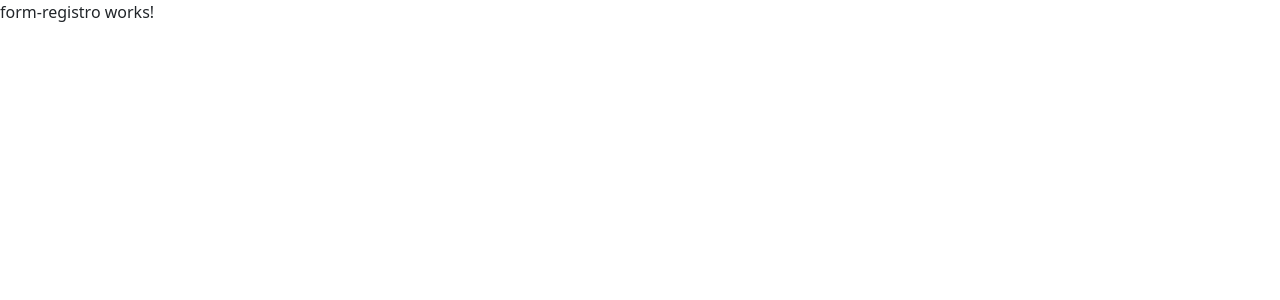
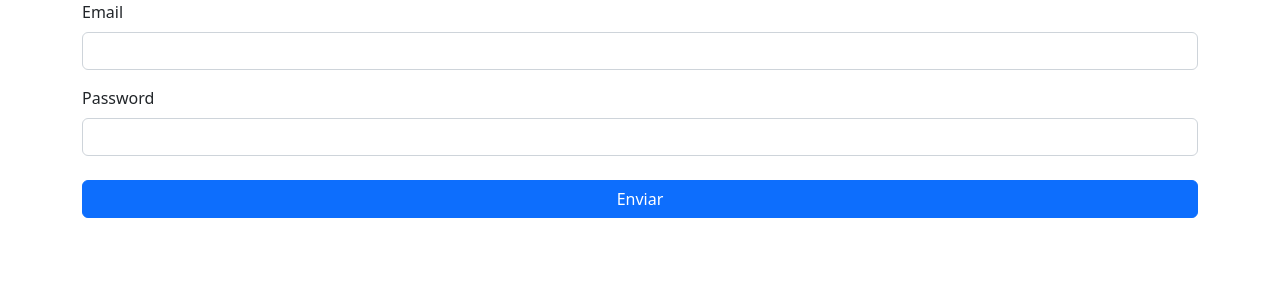
Before and after one commit to jtspinelli/DEVinPhilips_Angular_exercicios-da-semana, an Angular app: page /m1s09/part3 in a window 1280 px wide. Shown: the top 300 px of the page. Built offline with nearby package versions, Linux system fonts and the light colour scheme.

Commit message:
add M1S09/part3 FormRegistroComponent template content

```diff
--- a/src/app/M1S09/part3/form-registro/form-registro.component.html
+++ b/src/app/M1S09/part3/form-registro/form-registro.component.html
@@ -1 +1,15 @@
-<p>form-registro works!</p>
+<div class="container">
+  <form #form class="d-flex flex-column" (submit)="submitForm($event)">
+    <div class="mb-3">
+      <label class="form-label" for="email">Email</label>
+      <input (keyup)="setEmail($event)" class="form-control" id="email" type="text" required>
+    </div>
+
+    <div class="mb-4">
+      <label class="form-label" for="password">Password</label>
+      <input (keyup)="setPassword($event)" class="form-control" id="password" type="password" required>
+    </div>
+
+    <button class="btn btn-primary" type="submit">Enviar</button>
+  </form>
+</div>
```
